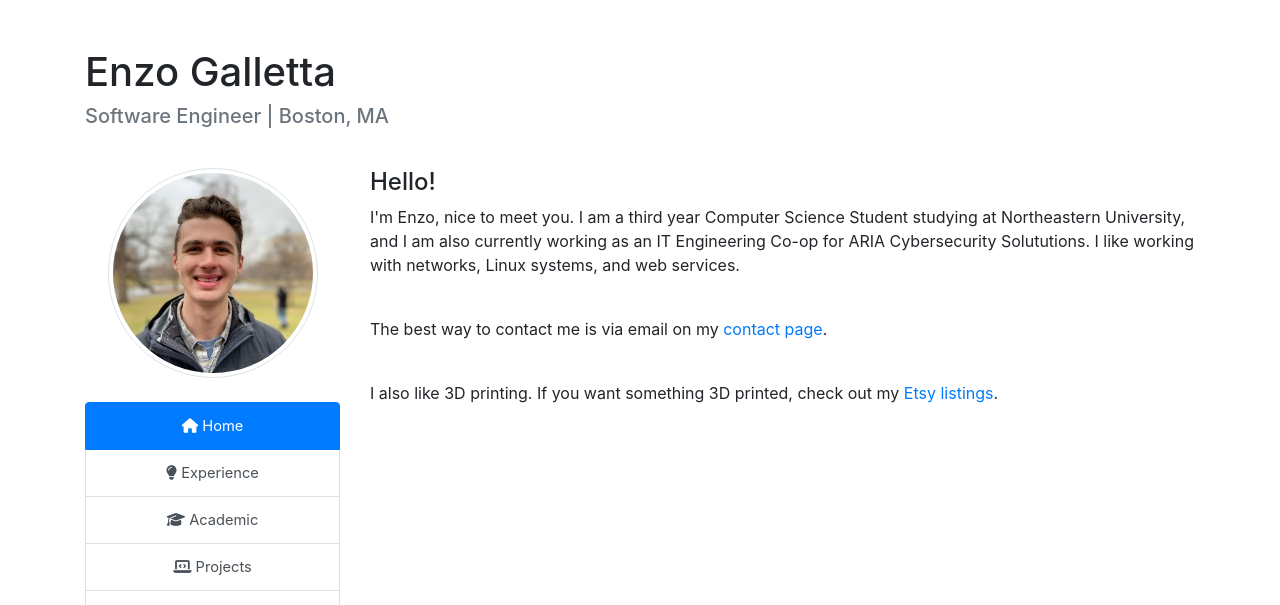
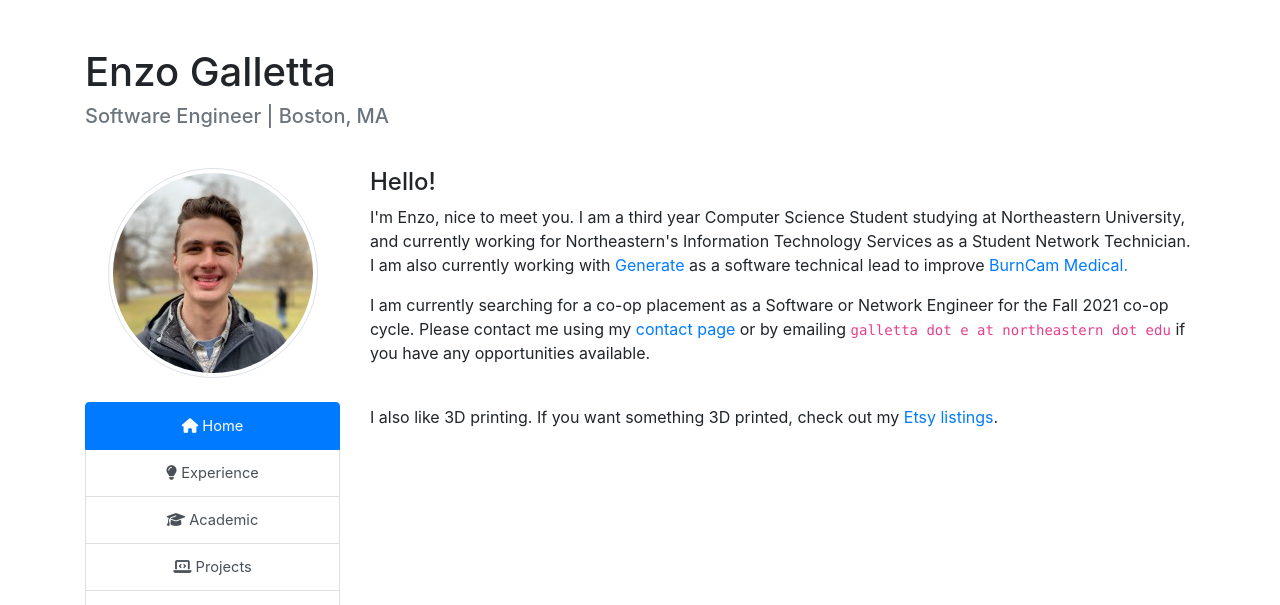
Before and after one commit to egalletta/enzo.galletta.xyz, a Flask app: page / in a window 1280 px wide. Shown: the top 605 px of the page. Run offline with Flask 2, Linux system fonts and the light colour scheme; some libraries are stand-ins or nearby versions.

Commit message:
Update homepage

```diff
--- a/templates/home.html
+++ b/templates/home.html
@@ -3,9 +3,9 @@
 {% block content %}
 <div class="col-md-9 mb-3">
 <h4>Hello!</h4>
-<p>I'm Enzo, nice to meet you. I am a third year Computer Science Student studying at Northeastern University, and I am also currently working as an IT Engineering Co-op for ARIA Cybersecurity Solututions. I like working with networks, Linux systems, and web services.</p>
+<p>I'm Enzo, nice to meet you. I am a third year Computer Science Student studying at Northeastern University, and currently working for Northeastern's Information Technology Services as a Student Network Technician. I am also currently working with <a href="https://web.northeastern.edu/generate">Generate</a> as a software technical lead to improve <a href="http://burncammedical.com">BurnCam Medical.</a>
 <br>
-<p>The best way to contact me is via email on my <a href="/contact">contact page</a>.</p>
+<p>I am currently searching for a co-op placement as a Software or Network Engineer for the Fall 2021 co-op cycle. Please contact me using my <a href="/contact">contact page</a> or by emailing <code>galletta dot e at northeastern dot edu</code> if you have any opportunities available.</p>
 <br>
 <p>I also like 3D printing. If you want something 3D printed, check out my <a href="/3d">Etsy listings</a></a>.</p>
 </div>
```
